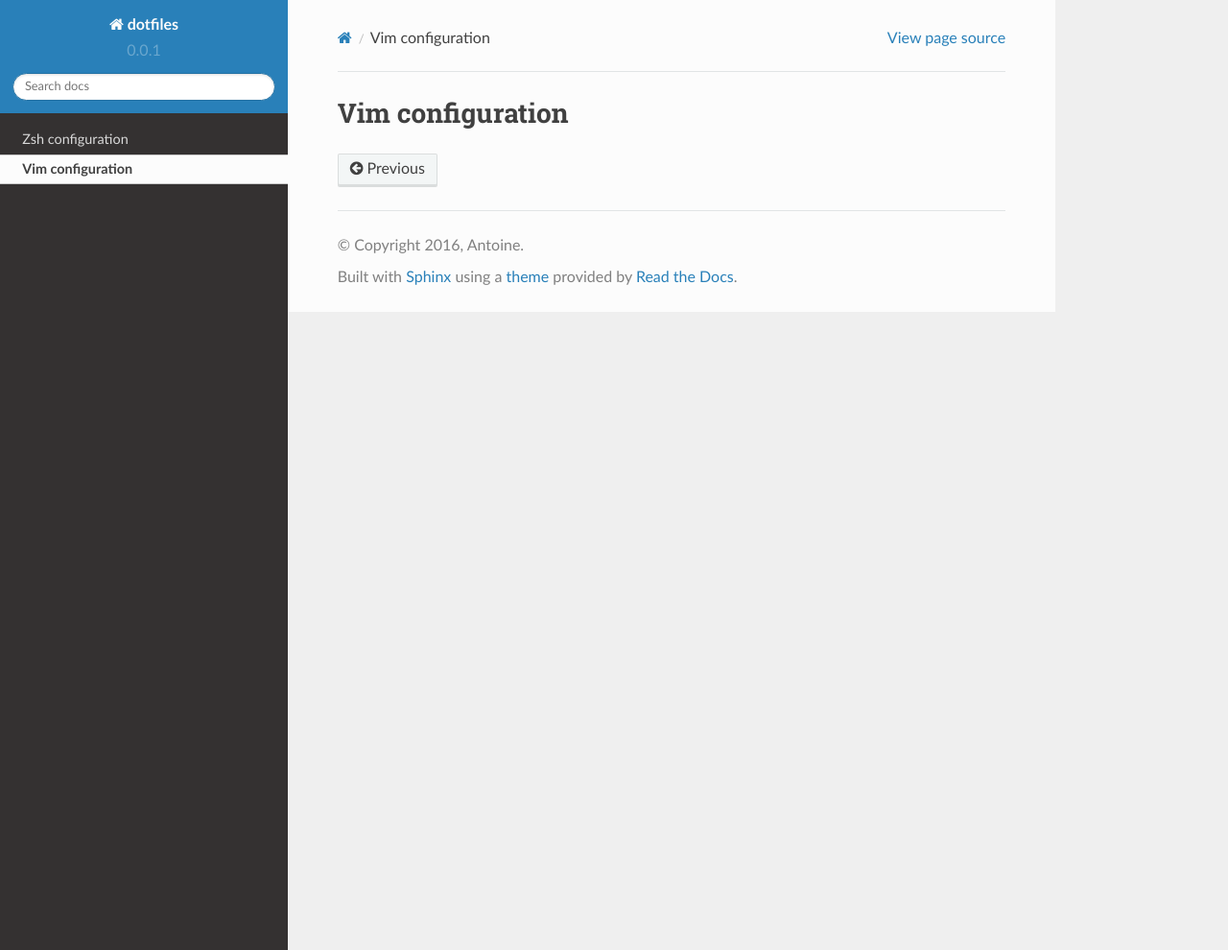
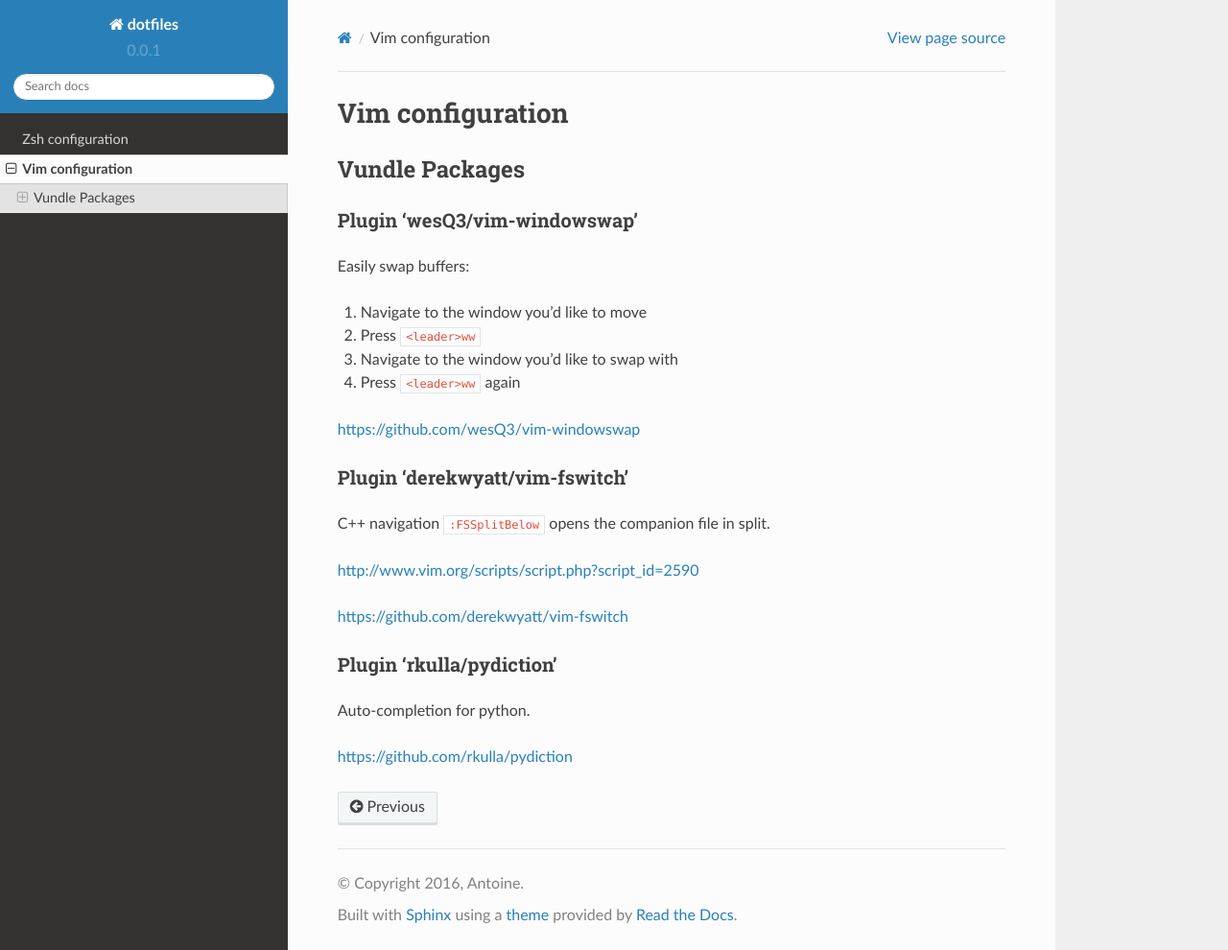
Before and after one commit to AntoineToussaint/dotfiles, a Sphinx documentation site: the page built from docs/source/vim.rst, in a window 1280 px wide and 990 px high. Shown: the whole window at 96% size. Built offline with Sphinx 7.4.7 and the Read the Docs theme 2.0.0, drawn with Linux system fonts in a browser that asks for light colours.

Commit message:
New vim package for python completion

```diff
--- a/docs/source/vim.rst
+++ b/docs/source/vim.rst
@@ -1,2 +1,36 @@
+=======================
 Vim configuration
-====================================
+=======================
+
+------------------
+Vundle Packages
+------------------
+
+Plugin 'wesQ3/vim-windowswap'
+-------------------------------
+
+Easily swap buffers:
+
+1. Navigate to the window you'd like to move
+2. Press ``<leader>ww``
+3. Navigate to the window you'd like to swap with
+4. Press ``<leader>ww`` again
+
+https://github.com/wesQ3/vim-windowswap
+
+Plugin 'derekwyatt/vim-fswitch'
+---------------------------------
+
+C++ navigation
+``:FSSplitBelow`` opens the companion file in split.
+
+http://www.vim.org/scripts/script.php?script_id=2590
+
+https://github.com/derekwyatt/vim-fswitch
+
+Plugin 'rkulla/pydiction'
+---------------------------------
+
+Auto-completion for python.
+
+https://github.com/rkulla/pydiction
```
Also changed, not shown: 2 other files.
